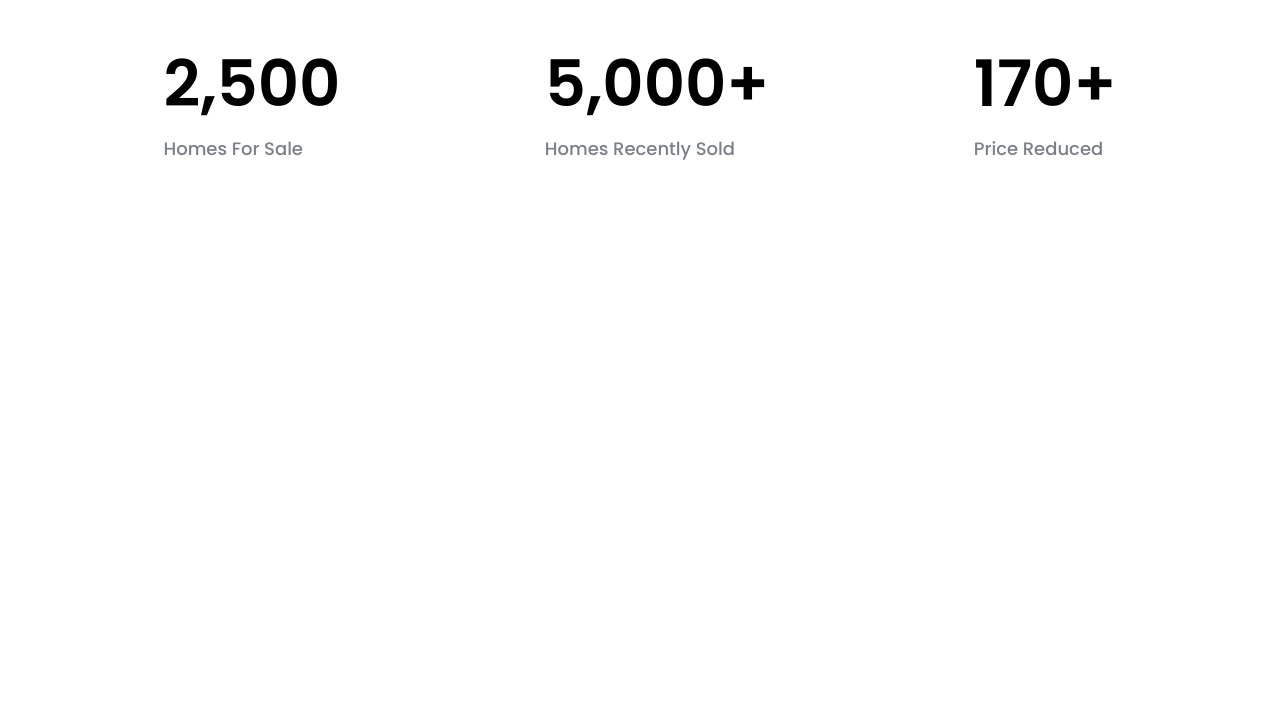
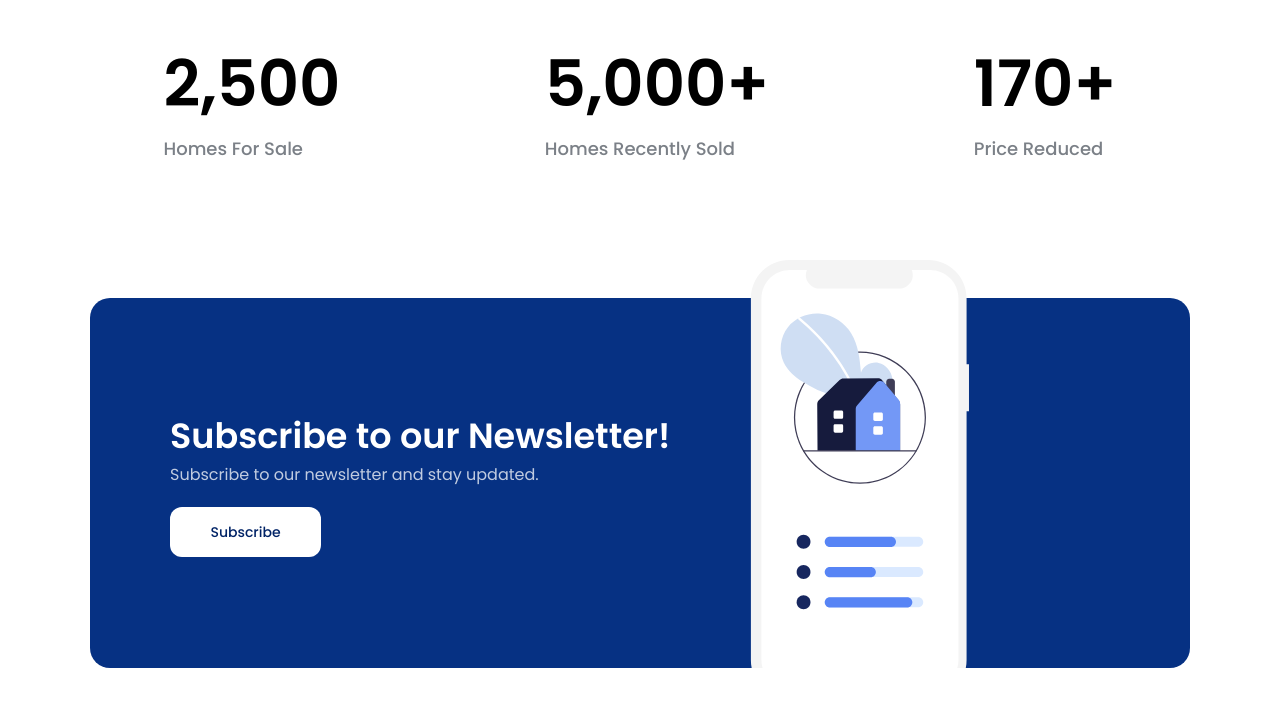
Before and after one commit to MayMay203/Real-Estate-Landing-Page, a plain HTML site: page index.html in a window 1280 px wide. Shown: the part 3336-4042 px from the top of the page. Drawn offline with Linux system fonts and the light colour scheme.

Commit message:
feat: done subscription

```diff
--- a/assets/css/styles.css
+++ b/assets/css/styles.css
@@ -498,3 +498,50 @@ a {
     font-weight: 500;
     margin-top: 24px;
 }
+/* Subscription */
+.subscription{
+    margin-top: 90px;
+}
+
+.subscription .body{
+    display: flex;
+    align-items: center;
+    border-radius: 20px;
+    background-color:  #063183;
+    height: 370px;
+    position: relative;
+}
+
+.subscription .info{
+    width: 671px;
+    max-width: 100%;
+    padding: 0 80px;
+}
+.subscription .sub-title{
+    color: #FFF;
+    font-size: 3.5rem;
+    font-weight: 600;
+    line-height: 1.5;
+}
+
+.subscription .desc{
+    color: #FFF;
+    font-size: 1.6rem;
+    font-weight: 400;
+    line-height: 1.5;
+    opacity: 0.75;
+}
+
+.subscription .btn{
+    margin-top: 20px;
+    min-width: 151px;
+    background-color: #fff;
+    color: #002366;
+    font-weight: 500;
+}
+
+.subscription .image{
+    position: absolute;
+    bottom: 0;
+    right: 221px;
+}
--- a/index.html
+++ b/index.html
@@ -261,6 +261,19 @@
                     </div>
                 </div>
             </div>
+            <!-- Subscription -->
+            <div class="subscription">
+                <div class="content">
+                    <div class="body">
+                        <div class="info">
+                            <h2 class="sub-title line-clamp">Subscribe to our Newsletter!</h2>
+                            <p class="desc line-clamp" style="--line-clamp:3">Subscribe to our newsletter and stay updated.</p>
+                            <a href="#!" class="btn">Subscribe</a>
+                        </div>
+                        <img src="./assets/img/new-letter.svg" alt="New letter" class="image">
+                    </div>
+                </div>
+            </div>
         </main>
     </body>
 </html>
```
Also changed, not shown: assets/img/new-letter.svg (added).
